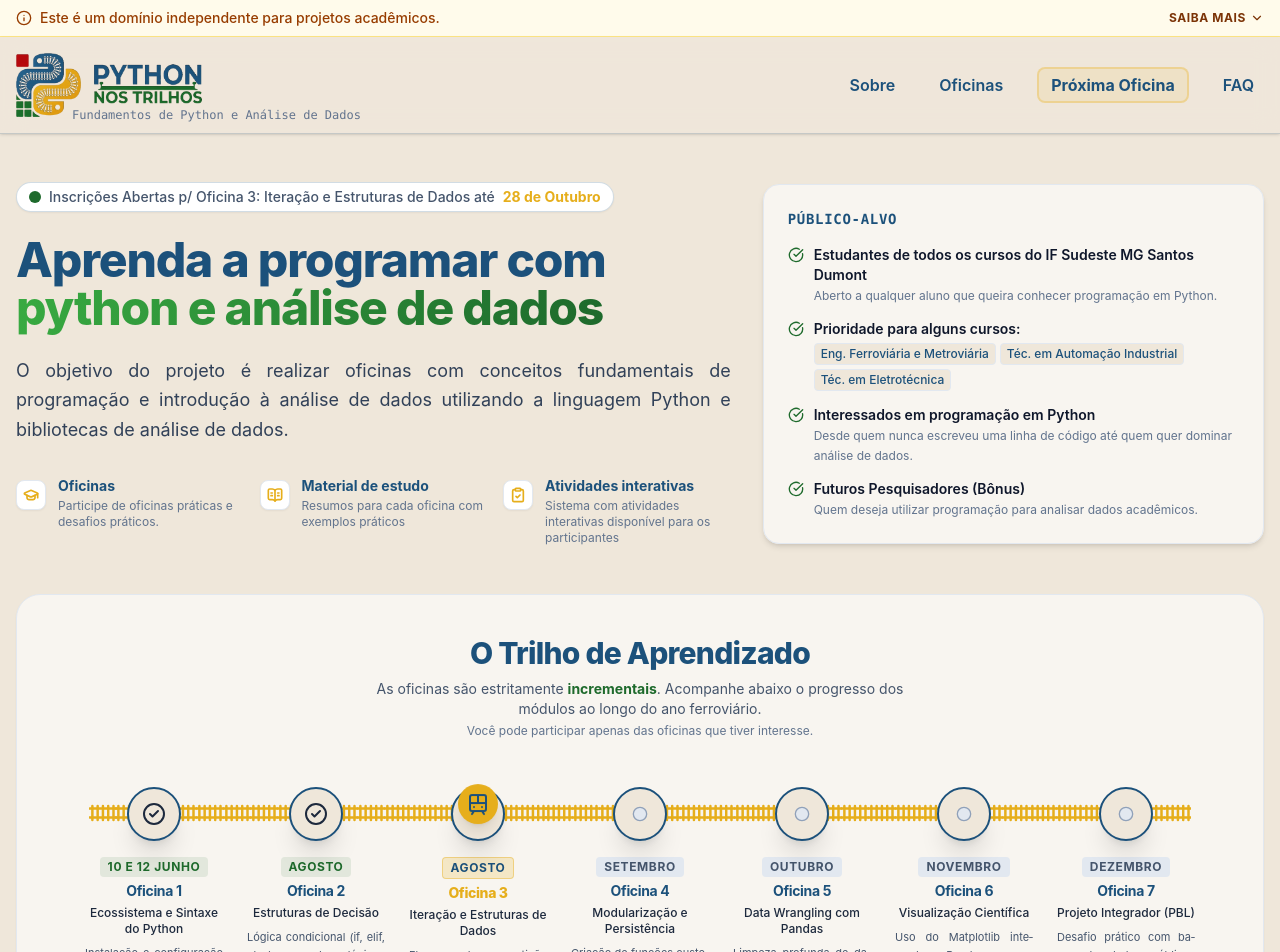
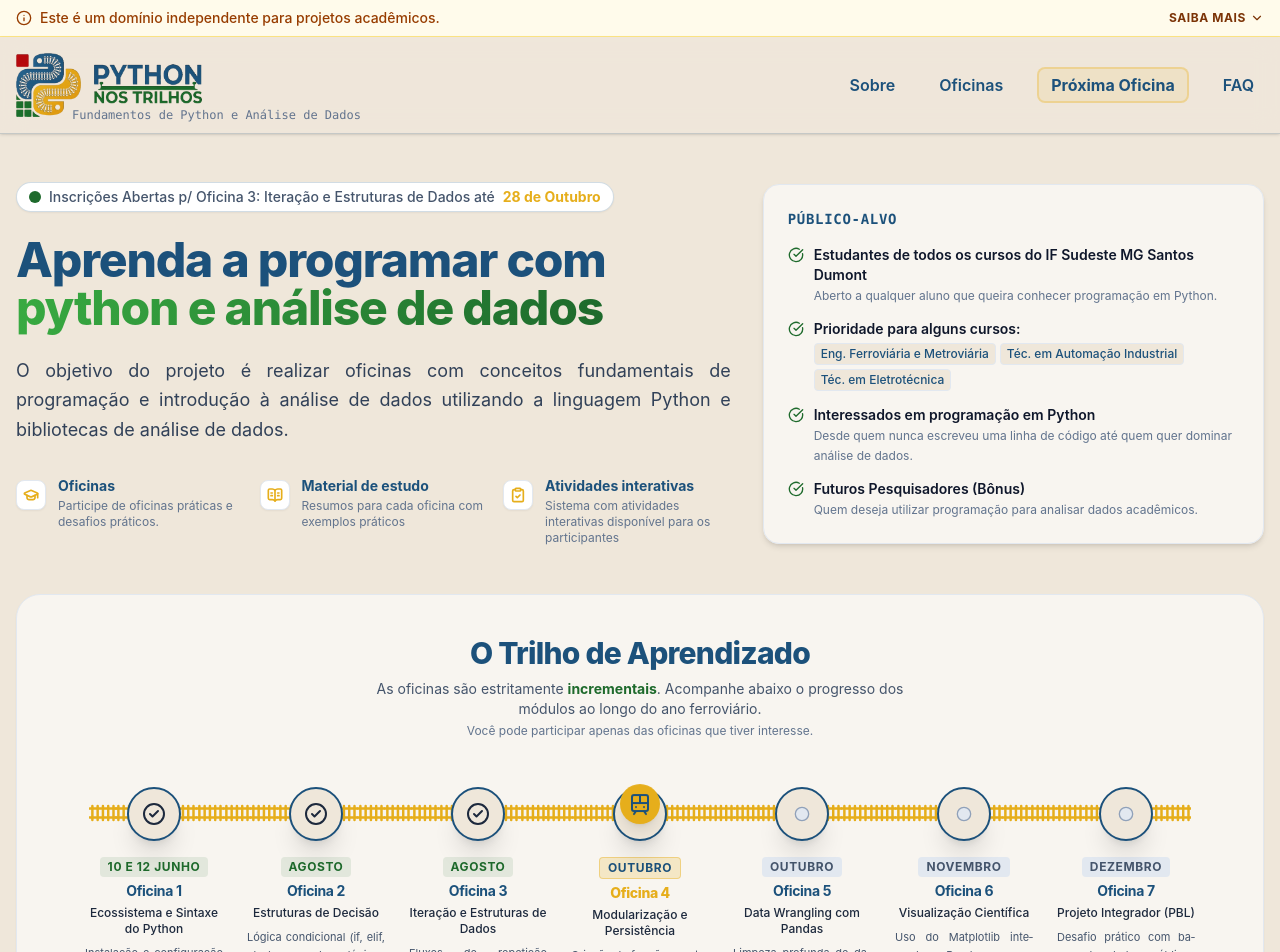
Before and after one commit to ArthurAssuncao/python-trilhos-page, a React (Vite) app: page / in a window 1280 px wide. Shown: the top 952 px of the page. Built offline with nearby package versions, Linux system fonts and the light colour scheme.

Commit message:
add: nova palestra

```diff
--- a/src/data/projectData.ts
+++ b/src/data/projectData.ts
@@ -49,16 +49,16 @@ export const ALL_WORKSHOPS: Workshop[] = [
       "Fluxos de repetição (while, for) e manipulação estruturada de Listas, Tuplas e Dicionários.",
     date: "Agosto",
     finalDatetime: new Date("2026-09-03T17:00:00").toISOString(),
-    status: "current",
+    status: "completed",
   },
   {
     id: 4,
     title: "Oficina 4: Modularização e Persistência",
     description:
       "Criação de funções customizadas, modularização de escopo e rotinas de leitura/escrita de arquivos locais.",
-    date: "Setembro",
-    finalDatetime: new Date("2026-09-30T18:30:00").toISOString(),
-    status: "upcoming",
+    date: "Outubro",
+    finalDatetime: new Date("2026-10-28T18:30:00").toISOString(),
+    status: "current",
   },
   {
     id: 5,
```
